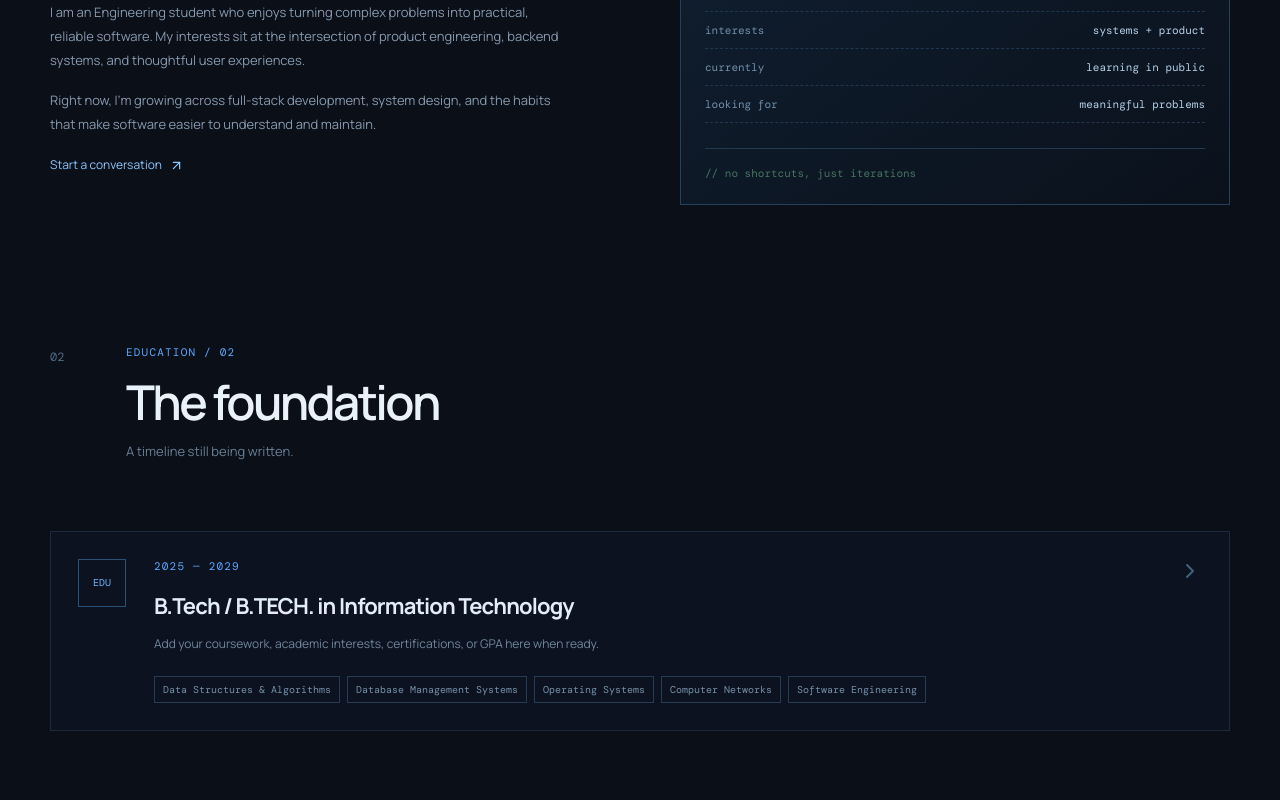
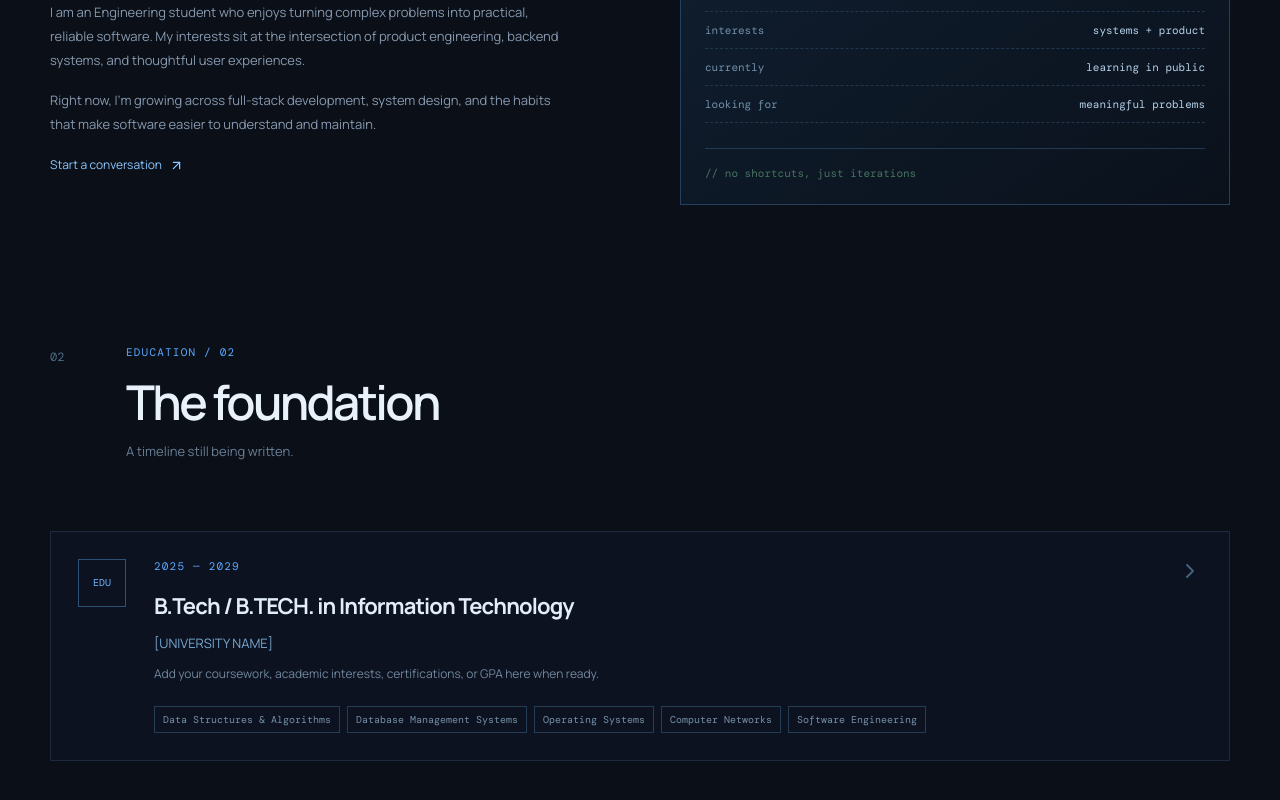
Before and after one commit to bharathraja-ux/Portfolio, a React (Vite) app: page / in a window 1280 px wide. Shown: the part 1484-2284 px from the top of the page. Built offline with nearby package versions, Linux system fonts and the light colour scheme.

Commit message:
fix: rename property 'sc' to 'school' in education data

```diff
--- a/src/data/portfolio.ts
+++ b/src/data/portfolio.ts
@@ -24,7 +24,7 @@ export const portfolio = {
     bio: 'I am an Engineering student who enjoys turning complex problems into practical, reliable software. My interests sit at the intersection of product engineering, backend systems, and thoughtful user experiences.',
   },
   education: {
-    sc: '[UNIVERSITY NAME]',
+    school: '[UNIVERSITY NAME]',
     degree: 'B.Tech / B.TECH. in Information Technology',
     duration: '2025 — 2029',
     details: 'Add your coursework, academic interests, certifications, or GPA here when ready.',
```
